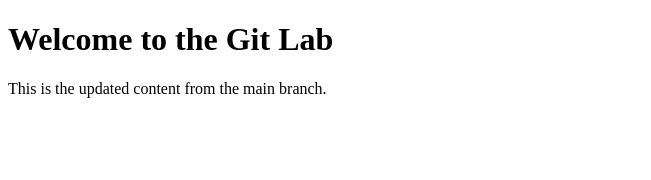
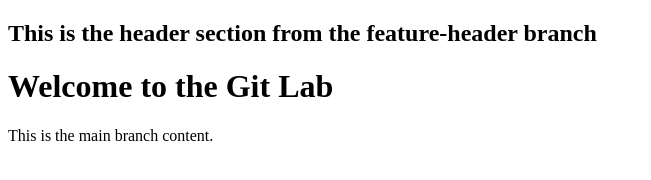
Before and after one commit to anmutetech/git-merge-conflict-lab-2, a plain HTML site: page index.html in a window 1280 px wide. Shown: the whole page, without its empty margins (0-651 px from the left). Drawn offline with Linux system fonts and the light colour scheme.

Commit message:
Added header section and updated paragraph in feature-header branch Made changes

```diff
--- a/index.html
+++ b/index.html
@@ -2,9 +2,12 @@
 <html>
 <head>
     <title>Git Rebase Conflict Lab</title>
+    <header>
+        <h2>This is the header section from the feature-header branch</h2>
+    </header>
 </head>
 <body>
     <h1>Welcome to the Git Lab</h1>
-    <p>This is the updated content from the main branch.</p>
+    <p>This is the main branch content.</p>
 </body>
 </html>
```
